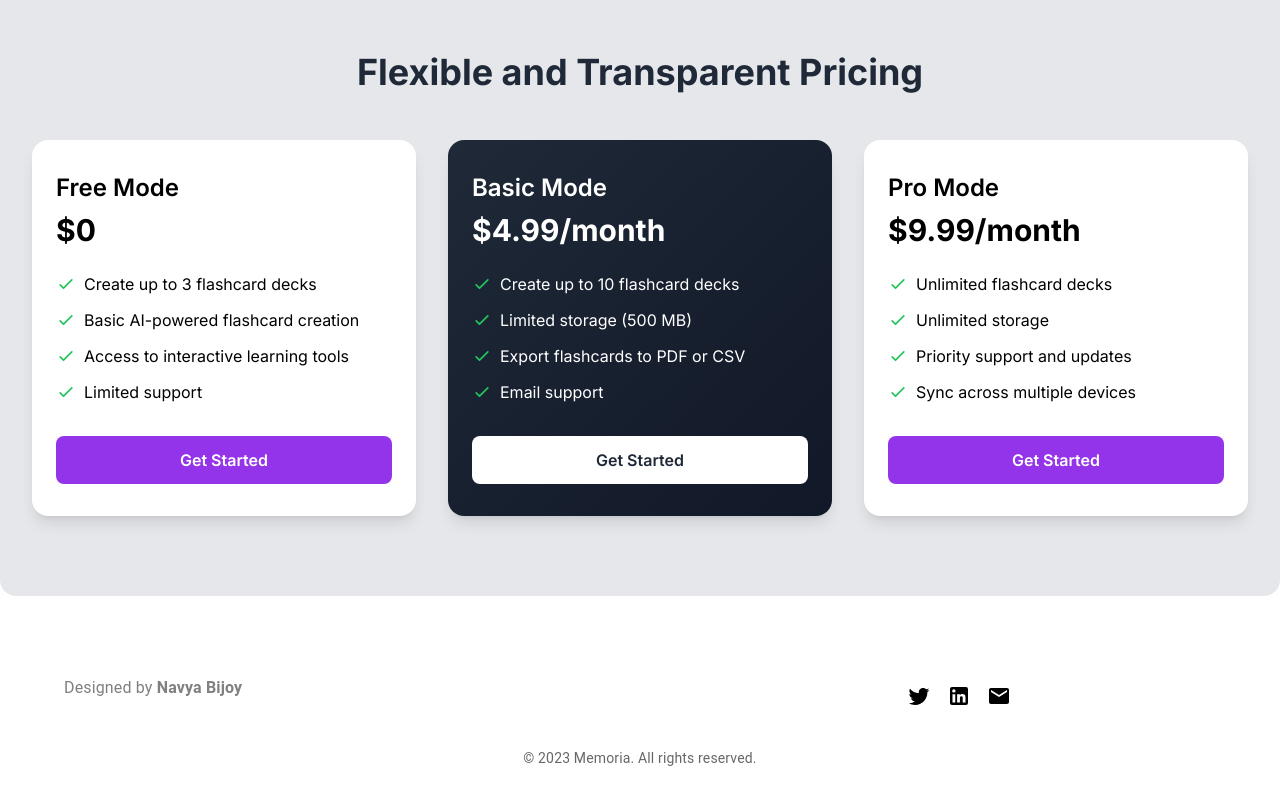
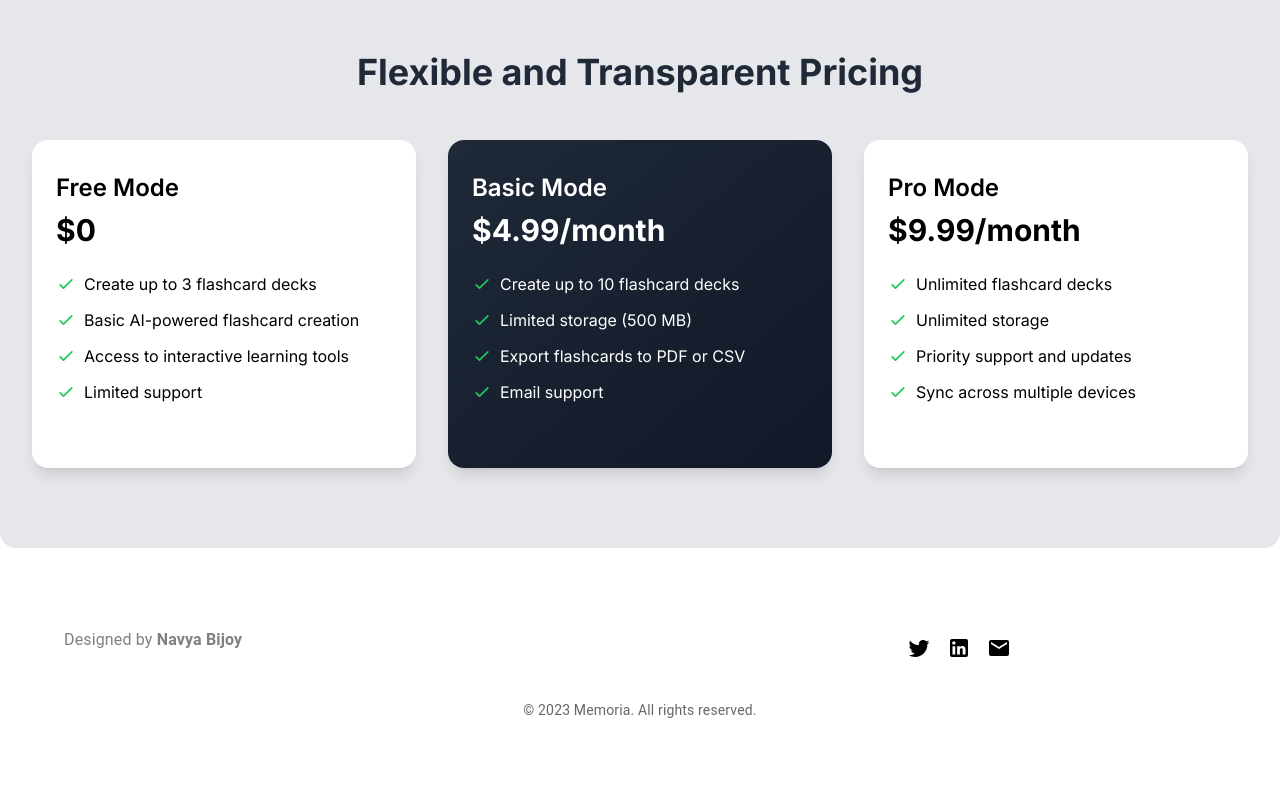
Before and after one commit to navyabijoy/Memoria---AI-Flashcards, a Next.js app: page / in a window 1280 px wide. Shown: the part 1907-2707 px from the top of the page. After the commit the page ends 2659 px from the top, so only its background shows below. Built offline with nearby package versions, Linux system fonts and the light colour scheme; no server answers; a web font is replaced by a local one.

Commit message:
changed pricing

```diff
--- a/app/components/HeroSection/pricing.js
+++ b/app/components/HeroSection/pricing.js
@@ -66,9 +66,7 @@ const PricingSection = () => {
                     </li>
                   ))}
                 </ul>
-                <Link href="/signup" className={`block w-full py-3 px-4 rounded-lg text-center font-semibold transition-colors duration-200 ${plan.buttonStyle}`}>
-                  Get Started
-                </Link>
+
               </div>
             </div>
           ))}
```
